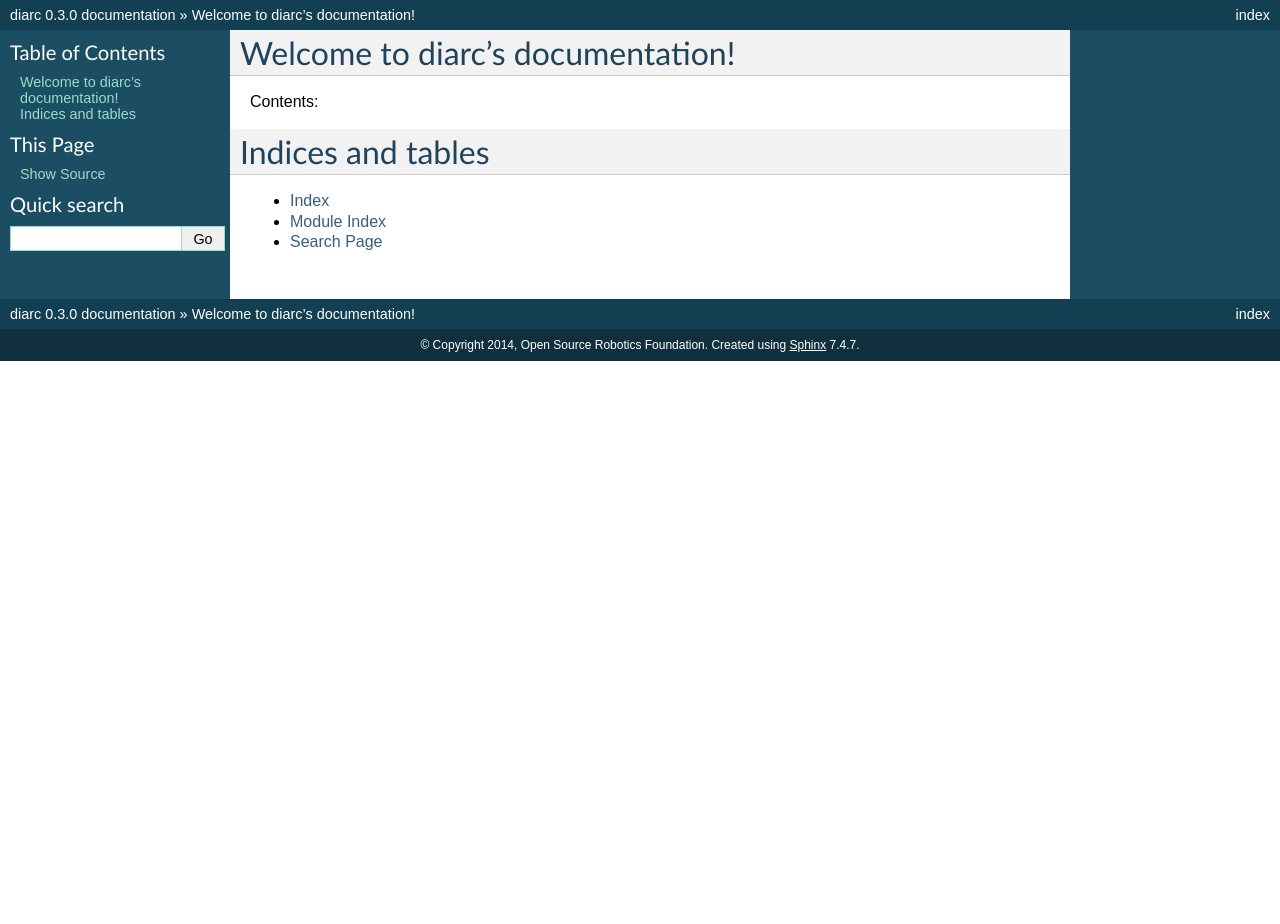
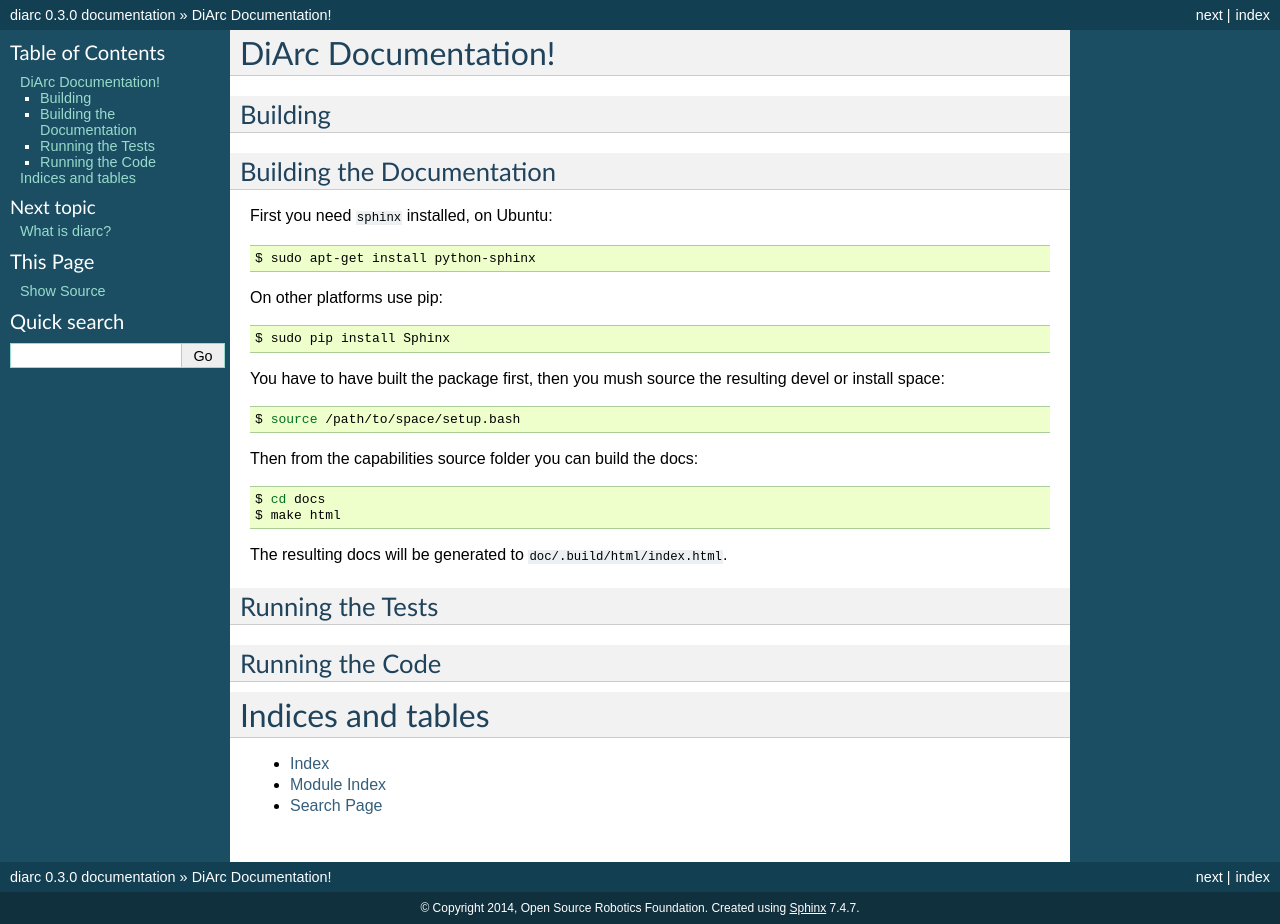
Before and after one commit to mrdanbrooks/diarc, a Sphinx documentation site: the page built from docs/index.rst, in a window 1280 px wide. Built offline with Sphinx 7.4.7, drawn with Linux system fonts in a browser that asks for light colours; before the commit the page ends 900 px from its top, so only the background shows below that.

Commit message:
adds documentation

```diff
--- a/docs/index.rst
+++ b/docs/index.rst
@@ -3,14 +3,56 @@
    You can adapt this file completely to your liking, but it should at least
    contain the root `toctree` directive.
 
-Welcome to diarc's documentation!
-=================================
-
-Contents:
+DiArc Documentation!
+====================
 
 .. toctree::
-   :maxdepth: 2
+   :hidden:
 
+   terminology
+..   :maxdepth: 2
+
+Building
+--------
+
+
+
+Building the Documentation
+--------------------------
+First you need ``sphinx`` installed, on Ubuntu:
+
+.. code-block:: bash
+
+    $ sudo apt-get install python-sphinx
+
+On other platforms use pip:
+
+.. code-block:: bash
+
+    $ sudo pip install Sphinx
+
+You have to have built the package first, then you mush source the resulting devel or install space:
+
+.. code-block:: bash
+
+    $ source /path/to/space/setup.bash
+
+Then from the capabilities source folder you can build the docs:
+
+.. code-block:: bash
+
+    $ cd docs
+    $ make html
+
+The resulting docs will be generated to ``doc/.build/html/index.html``.
+
+
+Running the Tests
+-----------------
+
+
+Running the Code
+----------------
 
 
 Indices and tables
```
Also changed, not shown: docs/diarc.rst (added, +69 -0 lines), docs/terminology.rst (added, +101 -0 lines).
